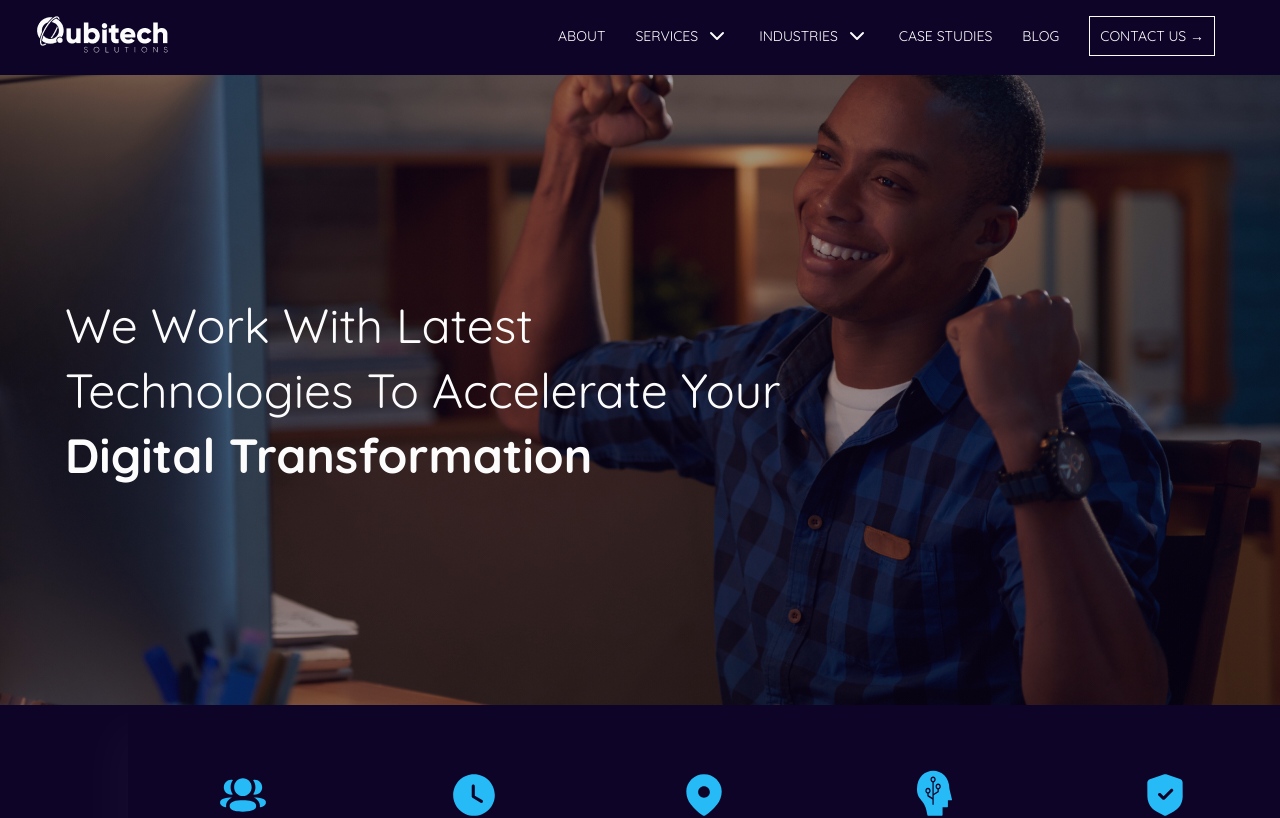
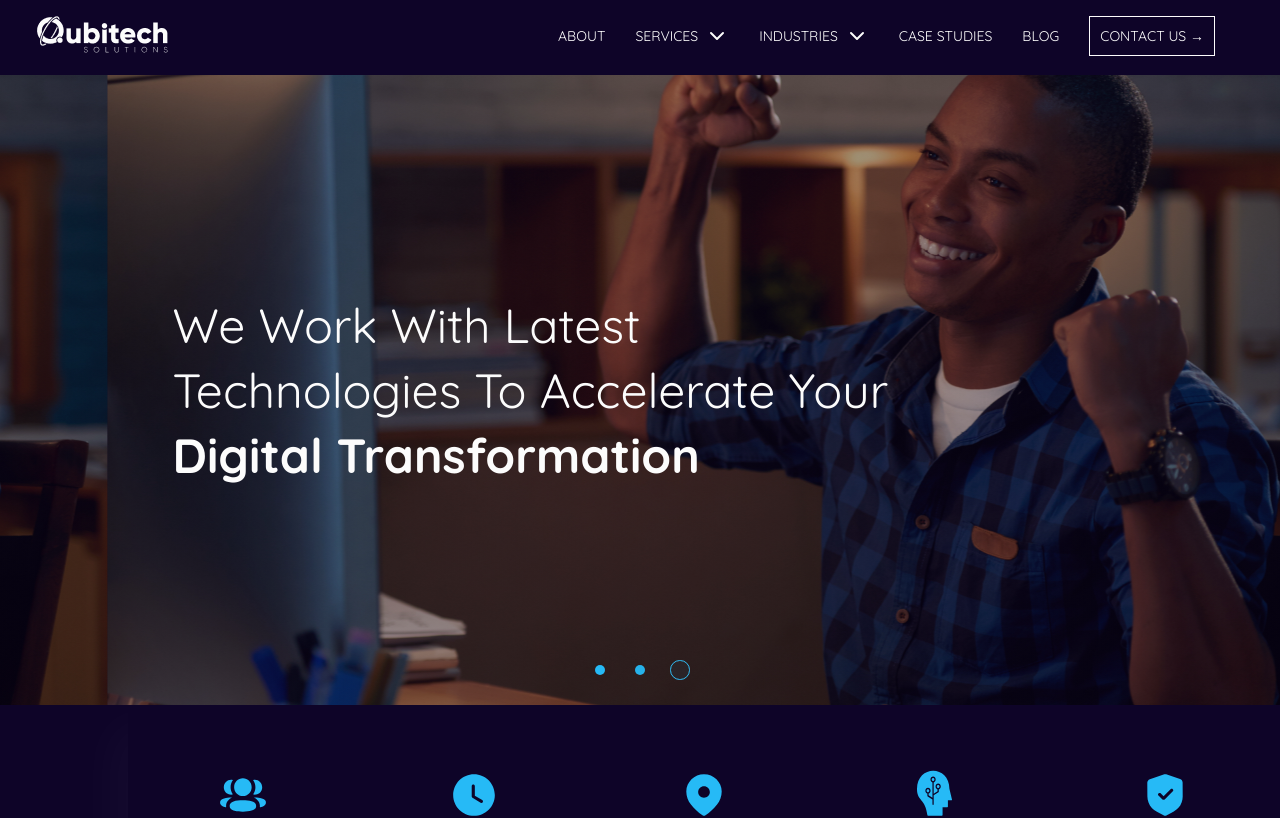
Before and after one commit to QubitechSolutionsBD/Qbitech-Website, a React (Create React App) app in the folder client/: page / in a window 1280 px wide. Shown: the top 818 px of the page. Built offline with nearby package versions, Linux system fonts and the light colour scheme.

Commit message:
:art: update home page banner.

```diff
--- a/client/src/components/Home/Banner.js
+++ b/client/src/components/Home/Banner.js
@@ -1,13 +1,61 @@
 import React from "react";
+import Slider from "react-slick";
+import bannerImage1 from "../../assets/home-banner/banner1.jpg";
+
+// Global Styles
+const globalStyle = {
+  background: `url(${bannerImage1}) no-repeat center center / cover`,
+};
 
 function Banner() {
+  // Slider settings
+  const settings = {
+    dots: true,
+    infinite: true,
+    slidesToShow: 1,
+    slidesToScroll: 1,
+    arrows: false,
+    autoplay: true,
+    speed: 1000,
+    autoplaySpeed: 3000,
+    dotsClass: "slick-dots slick-thumb",
+    customPaging: (i) => {
+      return (
+        <div className="custom-dots">
+          <div className="box"></div>
+        </div>
+      );
+    },
+  };
+
+  // rendering jsx
   return (
     <div className="home__banner">
-      <h1>
-        <div>We Work With Latest</div>
-        <div>Technologies To Accelerate Your </div>
-        <div className="bold">Digital Transformation</div>
-      </h1>
+      <Slider {...settings} className="slider">
+        <div className="content banner1">
+          <h1>
+            <div>We Work With Latest</div>
+            <div>Technologies To Accelerate Your </div>
+            <div className="bold">Digital Transformation</div>
+          </h1>
+        </div>
+
+        <div className="content banner2">
+          <h1>
+            <div>We Work With Latest</div>
+            <div>Technologies To Accelerate Your </div>
+            <div className="bold">Digital Transformation</div>
+          </h1>
+        </div>
+
+        <div className="content banner3">
+          <h1>
+            <div>We Work With Latest</div>
+            <div>Technologies To Accelerate Your </div>
+            <div className="bold">Digital Transformation</div>
+          </h1>
+        </div>
+      </Slider>
     </div>
   );
 }
--- a/client/src/styles/pages/Home.scss
+++ b/client/src/styles/pages/Home.scss
@@ -6,13 +6,83 @@
   &__banner {
     width: 100%;
     height: 630px;
+    .slider {
+      width: 100%; height: 630px;
+      @include media("<=phone") { height: 40vh; }
+      // slider content
+      .content {
+        width: 100%; height: 630px;
+        @include media("<=phone") { height: 40vh; }
+      }
+      .banner1,
+      .banner2,
+      .banner3 {
         background: linear-gradient(
             0deg,
             rgba(14, 4, 40, 0.4),
             rgba(14, 4, 40, 0.4)
           ),
-      url("../../assets/banner-image.jpg") no-repeat center center / cover;
+          url("../../assets/home-banner/banner1.jpg") no-repeat center center / cover;
         position: relative;
+      }
+
+      // slider dots
+      ul.slick-dots {
+        display: flex !important;
+        align-items: center !important;
+        justify-content: center;
+        height: 120px;
+        @include media("<=phone") {
+          height: 90px;
+        }
+        li {
+          height: 30px;
+          width: 30px;
+          @include media("<=phone") {
+            height: 17px;
+            width: 17px;
+          }
+          .custom-dots {
+            display: flex;
+            align-items: center;
+            justify-content: center;
+            height: 30px;
+            width: 30px;
+            @include media("<=phone") {
+              height: 17px;
+              width: 17px;
+            }
+            .box {
+              width: 10px;
+              height: 10px;
+              border-radius: 50%;
+              background: var(--blue-color);
+              transition: 0.9s;
+            }
+          }
+        }
+        li.slick-active {
+          .custom-dots {
+            height: 30px;
+            width: 30px;
+            @include media("<=phone") {
+              height: 17px;
+              width: 17px;
+            }
+            .box {
+              height: 20px;
+              width: 20px;
+              background: transparent;
+              border: 1px solid var(--blue-color);
+              @include media("<=phone") {
+                height: 10px;
+                width: 10px;
+              }
+            }
+          }
+        }
+      }
+    }
     @include media("<=phone") {
       height: 40vh;
     }
@@ -333,7 +403,12 @@
         display: flex;
         align-items: center;
         justify-content: center;
-        img{ width: 70%; @include media("<=phone") { width: 90%; }}
+        img {
+          width: 70%;
+          @include media("<=phone") {
+            width: 90%;
+          }
+        }
         @include media("<=phone") {
           width: 100%;
           justify-content: start;
```
Also changed, not shown: client/src/assets/home-banner/banner1.jpg (renamed from client/src/assets/banner-image.jpg). Lines whose indentation alone changed are shown as unchanged.
